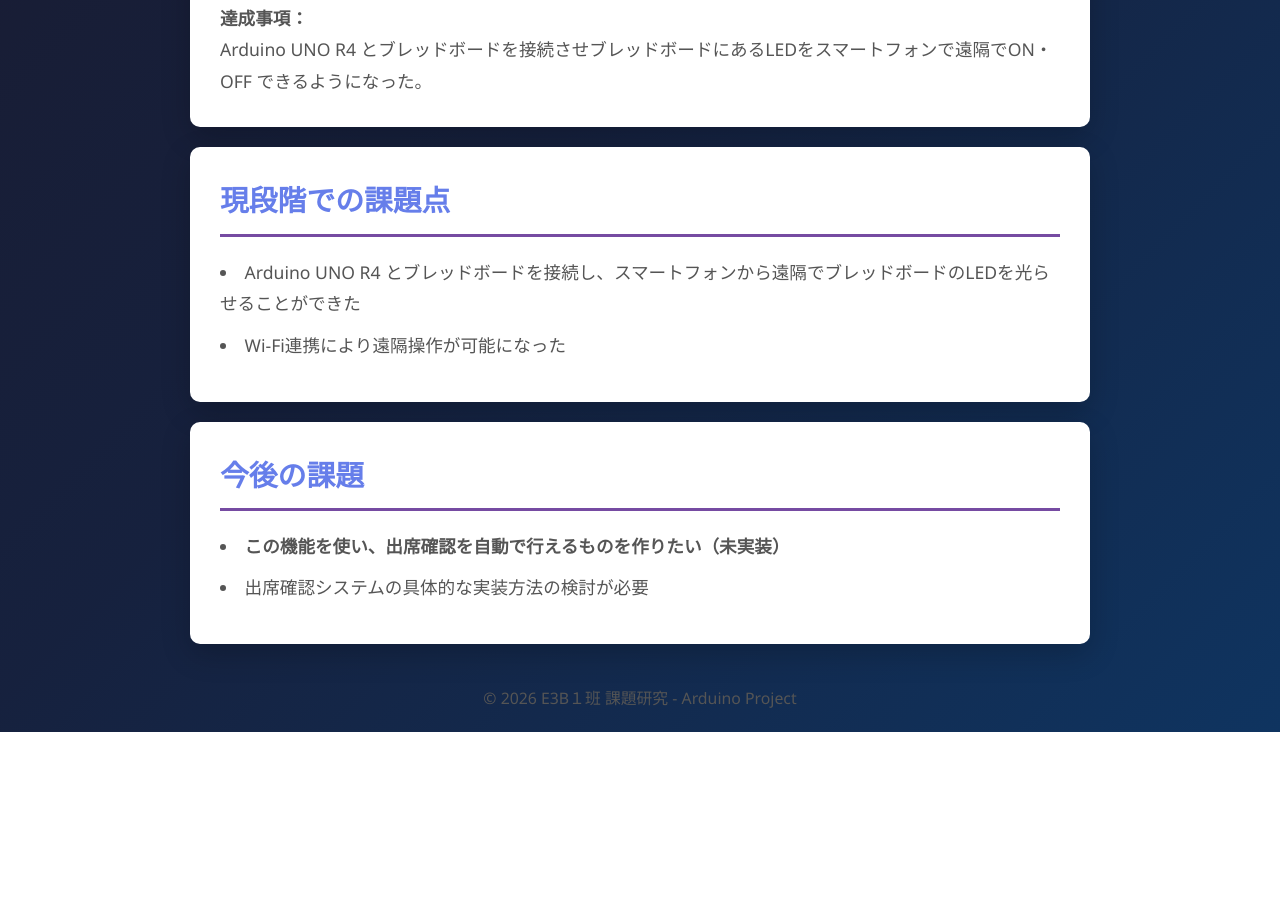
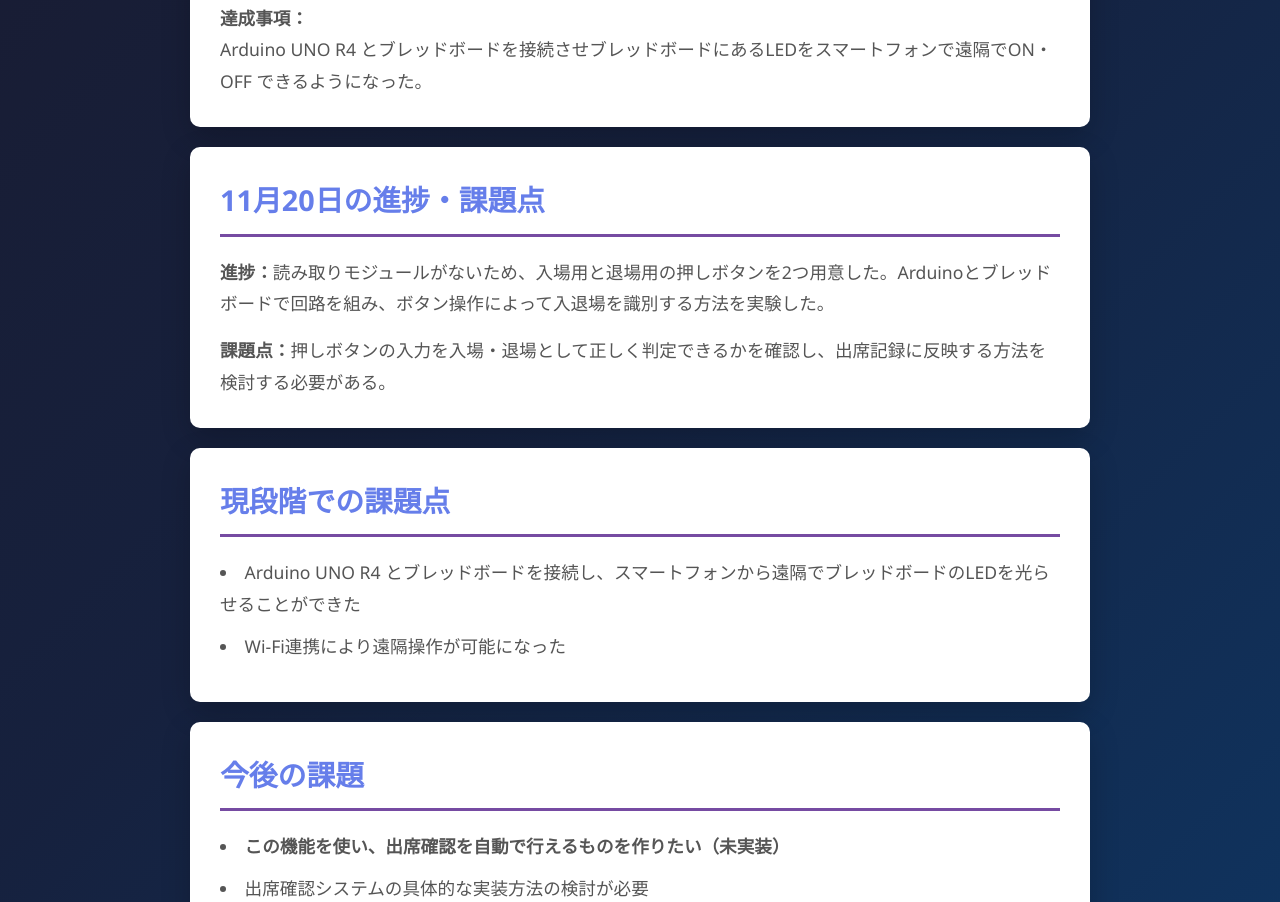
Before and after one commit to Heiya3/R8.kadai.No1, a plain HTML site: page index.html in a window 1280 px wide. Shown: the part 617-1519 px from the top of the page. Before the commit the page ends 1349 px from the top, so only its background shows below. Drawn offline with Linux system fonts and the light colour scheme.

Commit message:
Add November 20 progress and challenges section

```diff
--- a/index.html
+++ b/index.html
@@ -31,6 +31,12 @@
         </section>
 
         <section>
+            <h2>11月20日の進捗・課題点</h2>
+            <p><strong>進捗：</strong>読み取りモジュールがないため、入場用と退場用の押しボタンを2つ用意した。Arduinoとブレッドボードで回路を組み、ボタン操作によって入退場を識別する方法を実験した。</p>
+            <p style="margin-top: 15px;"><strong>課題点：</strong>押しボタンの入力を入場・退場として正しく判定できるかを確認し、出席記録に反映する方法を検討する必要がある。</p>
+        </section>
+
+        <section>
             <h2>現段階での課題点</h2>
             <ul style="list-style-position: inside; margin-top: 15px;">
                 <li>Arduino UNO R4 とブレッドボードを接続し、スマートフォンから遠隔でブレッドボードのLEDを光らせることができた</li>
```
